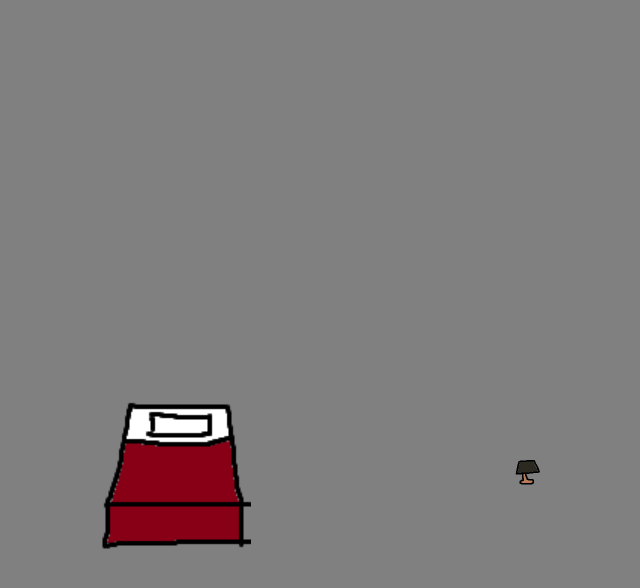
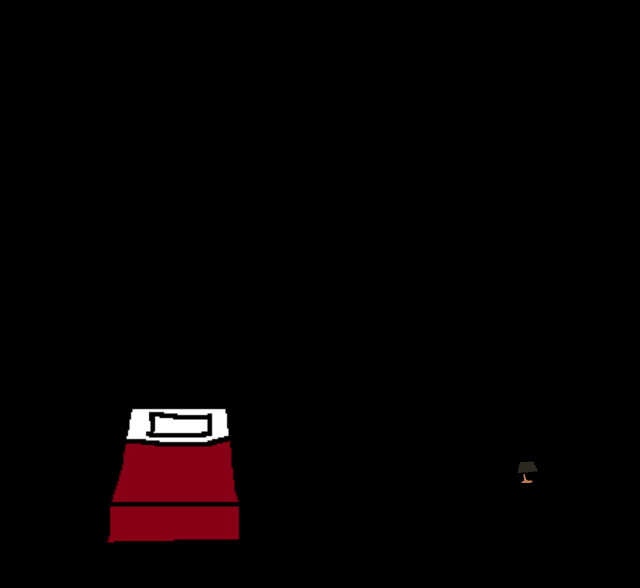
Before and after one commit to dariapa00/roomm, a plain HTML site: page index.html in a window 1280 px wide. Both pictures are taken after a click on the picture 865 px from the left and 475 px from the top of the page. Shown: the whole page, without its empty margins (339-979 px from the left). Drawn offline with Linux system fonts and the light colour scheme.

Commit message:
gray->black

```diff
--- a/index.html
+++ b/index.html
@@ -63,7 +63,7 @@
         document.getElementById('lamp').addEventListener('click', function() {
             // 만약 램프가 켜져 있다면, 꺼진 상태로 전환
             if (isLampOn) {
-                document.body.style.backgroundColor = 'gray'; // 배경을 회색으로 변경
+                document.body.style.backgroundColor = 'black'; // 배경을 회색으로 변경
                 document.getElementById('lamp').src = 'lamp(2).png'; // 꺼진 램프 이미지로 변경
                 isLampOn = false; // 상태를 꺼짐으로 변경
             } else {
```
